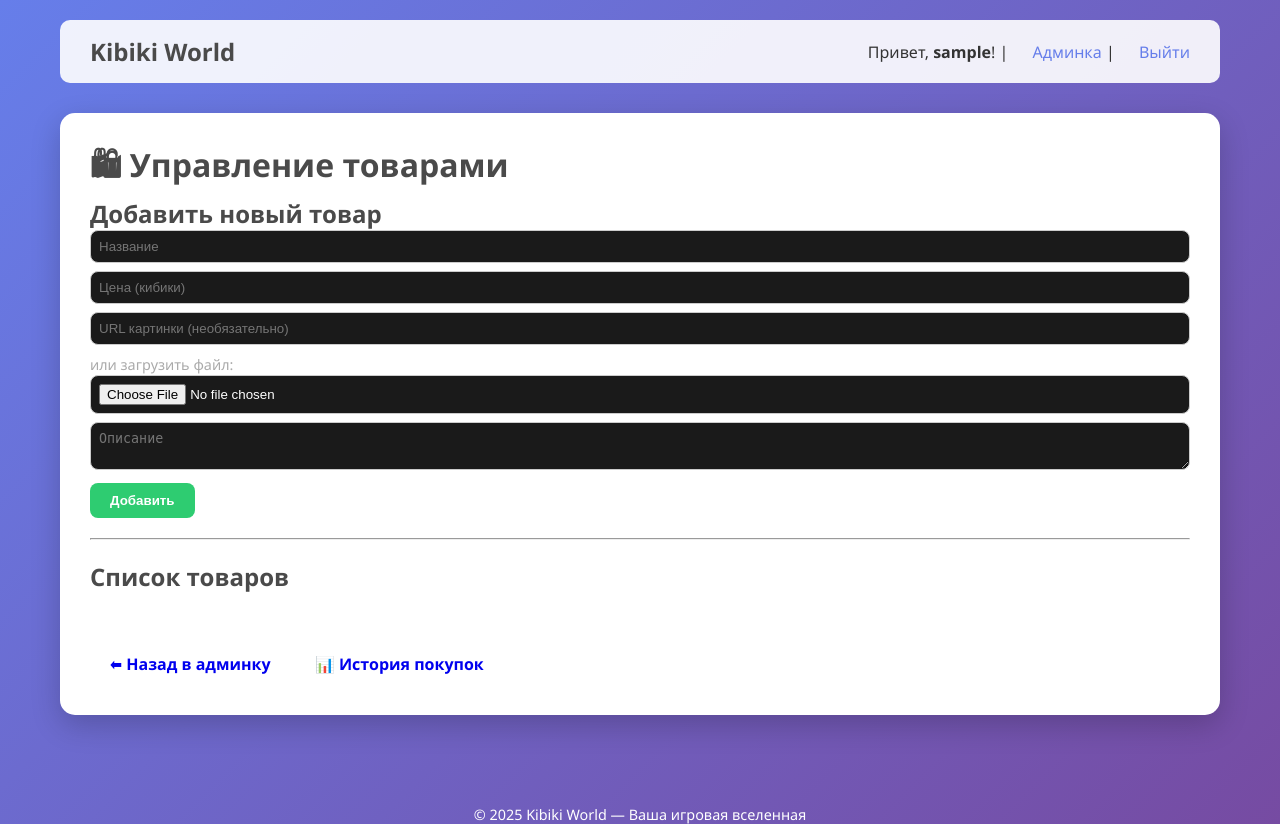
After one commit to KrutoiXatcker/kibiki_web, a Flask app: page /admin/products in a window 1280 px wide. The commit adds this page. Run offline with Flask 3, Linux system fonts and the light colour scheme; the visitor is signed in with stand-in values (Sample User, id 1); data that the repository does not hold is empty; some libraries are stand-ins or nearby versions.

Commit message:
Добавлено редактирование товаров.

```diff
--- a/app.py
+++ b/app.py
@@ -2,12 +2,22 @@ import os
 from flask import Flask, render_template, request, redirect, url_for, session, flash
 from werkzeug.security import check_password_hash, generate_password_hash
 import psycopg2
+from werkzeug.utils import secure_filename
 from psycopg2.extras import DictCursor
 
 app = Flask(__name__)
 app.secret_key = 'your-secret-key-change-this-in-production'
+app.config['UPLOAD_FOLDER'] = os.path.join(os.path.dirname(__file__), 'static', 'uploads')
+app.config['MAX_CONTENT_LENGTH'] = 5 * 1024 * 1024  # лимит 5 МБ, можно менять
+app.config['ALLOWED_EXTENSIONS'] = {'png', 'jpg', 'jpeg', 'gif', 'webp'}
 
 # Подключение к БД
+def allowed_file(filename: str) -> bool:
+    return (
+        '.' in filename and
+        filename.rsplit('.', 1)[1].lower() in app.config['ALLOWED_EXTENSIONS']
+    )
+
 def get_db_connection():
     conn = psycopg2.connect(
         host="127.0.0.1",
@@ -88,12 +98,13 @@ def admin_products():
 
     conn = get_db_connection()
     cur = conn.cursor(cursor_factory=DictCursor)
-    cur.execute("SELECT id, name, price, image, description FROM products ORDER BY id;")
+    cur.execute("SELECT id, name, description, price, image FROM products ORDER BY id;")
     products_list = cur.fetchall()
     cur.close()
     conn.close()
 
     return render_template('admin_products.html', products=products_list)
+
 
 @app.route('/admin/products/create', methods=['POST'])
 def admin_create_product():
@@ -104,7 +115,24 @@ def admin_create_product():
     name = request.form['name']
     description = request.form.get('description', '')
     price = int(request.form['price'])
-    image = request.form.get('image', '')
+
+    # обработка файла
+    image_path = request.form.get('image', '').strip()  # резерв, если ввели URL вручную
+    file = request.files.get('image_file')
+
+    if file and file.filename != '':
+        if allowed_file(file.filename):
+            filename = secure_filename(file.filename)
+            upload_dir = app.config['UPLOAD_FOLDER']
+            os.makedirs(upload_dir, exist_ok=True)
+            save_path = os.path.join(upload_dir, filename)
+            file.save(save_path)
+
+            # путь, который будет храниться в БД и использоваться в <img src=...>
+            image_path = f"/static/uploads/{filename}"
+        else:
+            flash("Неверный формат изображения. Разрешено: png, jpg, jpeg, gif, webp", "danger")
+            return redirect(url_for('admin_products'))
 
     if not name or price < 0:
         flash("Неверные данные товара.", "danger")
@@ -115,13 +143,90 @@ def admin_create_product():
     try:
         cur.execute(
             "INSERT INTO products (name, description, price, image) VALUES (%s, %s, %s, %s)",
-            (name, description, price, image)
+            (name, description, price, image_path)
         )
         conn.commit()
         flash("Товар добавлен!", "success")
     except Exception as e:
         conn.rollback()
         flash(f"Ошибка при добавлении товара: {str(e)}", "danger")
+    finally:
+        cur.close()
+        conn.close()
+
+    return redirect(url_for('admin_products'))
+
+
+@app.route('/admin/products/edit/<int:product_id>', methods=['POST'])
+def admin_edit_product(product_id):
+    if 'username' not in session or not session.get('is_admin'):
+        flash("Доступ запрещён.", "danger")
+        return redirect(url_for('login'))
+
+    name = request.form['name']
+    description = request.form.get('description', '')
+    price = int(request.form['price'])
+
+    # старое значение пути к картинке
+    current_image = request.form.get('current_image', '').strip()
+
+    # может прийти либо новый URL, либо загруженный файл
+    new_image_url = request.form.get('image', '').strip()
+    file = request.files.get('image_file')
+
+    final_image_path = current_image  # по умолчанию не меняем
+
+    # приоритет: если загрузили новый файл — используем его
+    if file and file.filename != '':
+        if allowed_file(file.filename):
+            filename = secure_filename(file.filename)
+            upload_dir = app.config['UPLOAD_FOLDER']
+            os.makedirs(upload_dir, exist_ok=True)
+            save_path = os.path.join(upload_dir, filename)
+            file.save(save_path)
+            final_image_path = f"/static/uploads/{filename}"
+        else:
+            flash("Неверный формат изображения. Разрешено: png, jpg, jpeg, gif, webp", "danger")
+            return redirect(url_for('admin_products'))
+    # если файла нет, но админ вписал новый URL руками — берём его
+    elif new_image_url:
+        final_image_path = new_image_url
+
+    conn = get_db_connection()
+    cur = conn.cursor()
+    try:
+        cur.execute("""
+            UPDATE products
+            SET name = %s, description = %s, price = %s, image = %s
+            WHERE id = %s
+        """, (name, description, price, final_image_path, product_id))
+        conn.commit()
+        flash("Товар обновлён!", "success")
+    except Exception as e:
+        conn.rollback()
+        flash(f"Ошибка при обновлении товара: {str(e)}", "danger")
+    finally:
+        cur.close()
+        conn.close()
+
+    return redirect(url_for('admin_products'))
+
+
+@app.route('/admin/products/delete/<int:product_id>', methods=['POST'])
+def admin_delete_product(product_id):
+    if 'username' not in session or not session.get('is_admin'):
+        flash("Доступ запрещён.", "danger")
+        return redirect(url_for('login'))
+
+    conn = get_db_connection()
+    cur = conn.cursor()
+    try:
+        cur.execute("DELETE FROM products WHERE id = %s", (product_id,))
+        conn.commit()
+        flash("Товар удалён.", "info")
+    except Exception as e:
+        conn.rollback()
+        flash(f"Ошибка при удалении товара: {str(e)}", "danger")
     finally:
         cur.close()
         conn.close()
--- /dev/null
+++ b/templates/admin_products.html
@@ -0,0 +1,124 @@
+{% extends "base.html" %}
+{% block title %}Управление товарами{% endblock %}
+{% block content %}
+
+<div class="card">
+  <h1>🛍 Управление товарами</h1>
+
+  <h2>Добавить новый товар</h2>
+  <form method="POST"
+        action="{{ url_for('admin_create_product') }}"
+        class="product-form"
+        enctype="multipart/form-data">
+
+    <input type="text" name="name" placeholder="Название" required>
+    <input type="number" name="price" placeholder="Цена (кибики)" required>
+
+    <!-- Вариант 1: URL картинки -->
+    <input type="text" name="image" placeholder="URL картинки (необязательно)">
+
+    <!-- Вариант 2: Загрузить файл -->
+    <label style="font-size:0.9rem; color:#aaa;">или загрузить файл:</label>
+    <input type="file" name="image_file" accept=".png,.jpg,.jpeg,.gif,.webp">
+
+    <textarea name="description" placeholder="Описание"></textarea>
+
+    <button type="submit" class="btn btn-success">Добавить</button>
+  </form>
+
+  <hr style="margin:20px 0;">
+
+  <h2>Список товаров</h2>
+  <div class="product-grid">
+    {% for product in products %}
+    <div class="product-card">
+      <img src="{{ product.image }}" alt="{{ product.name }}" style="max-width:100%; border-radius:8px;">
+      <div class="product-info">
+        <h4>{{ product.name }}</h4>
+        <p>{{ product.description }}</p>
+        <p class="price">{{ product.price }} кибиков</p>
+
+        <form method="POST"
+              action="{{ url_for('admin_edit_product', product_id=product.id) }}"
+              class="edit-form"
+              enctype="multipart/form-data">
+
+          <input type="hidden" name="current_image" value="{{ product.image }}">
+
+          <label>Название</label>
+          <input type="text" name="name" value="{{ product.name }}" required>
+
+          <label>Цена</label>
+          <input type="number" name="price" value="{{ product.price }}" required>
+
+          <label>Текущее изображение</label>
+          <input type="text" name="image" value="{{ product.image }}">
+
+          <label style="font-size:0.9rem; color:#aaa;">или загрузить новое:</label>
+          <input type="file" name="image_file" accept=".png,.jpg,.jpeg,.gif,.webp">
+
+          <label>Описание</label>
+          <textarea name="description">{{ product.description }}</textarea>
+
+          <button type="submit" class="btn btn-primary">💾 Сохранить</button>
+        </form>
+
+        <form method="POST"
+              action="{{ url_for('admin_delete_product', product_id=product.id) }}"
+              onsubmit="return confirm('Удалить товар {{ product.name }}?');">
+          <button type="submit" class="btn btn-danger" style="margin-top:10px;">🗑 Удалить</button>
+        </form>
+
+      </div>
+    </div>
+    {% endfor %}
+  </div>
+
+  <div style="margin-top:20px;">
+    <a href="{{ url_for('admin') }}" class="btn btn-secondary">⬅ Назад в админку</a>
+    <a href="{{ url_for('admin_purchases') }}" class="btn btn-info">📊 История покупок</a>
+  </div>
+</div>
+
+<style>
+.product-form input,
+.product-form textarea {
+  width: 100%;
+  padding: 8px;
+  margin-bottom: 8px;
+  border-radius: 8px;
+  border: 1px solid #ccc;
+  background: #1a1a1a;
+  color: #fff;
+}
+.edit-form input,
+.edit-form textarea {
+  width: 100%;
+  padding: 6px;
+  margin: 4px 0 10px 0;
+  border-radius: 6px;
+  border: 1px solid #bbb;
+  background: #1a1a1a;
+  color: #fff;
+}
+.product-card {
+  border: 1px solid #333;
+  border-radius: 10px;
+  padding: 10px;
+  background: #1e1e1e;
+}
+.product-card h4 {
+  margin-bottom: 5px;
+}
+.product-card .price {
+  color: #4caf50;
+  font-weight: bold;
+  margin-bottom: 10px;
+}
+label {
+  font-size: 0.8rem;
+  color: #bbb;
+}
+</style>
+
+{% endblock %}
```
Also changed, not shown: templates/dashboard.html (+7 -0 lines), templates/products.html (+110 -22 lines), README.md.
